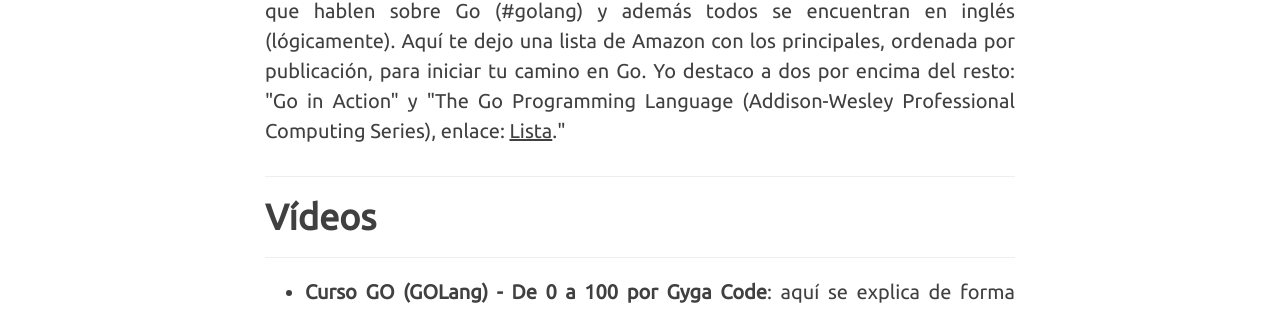
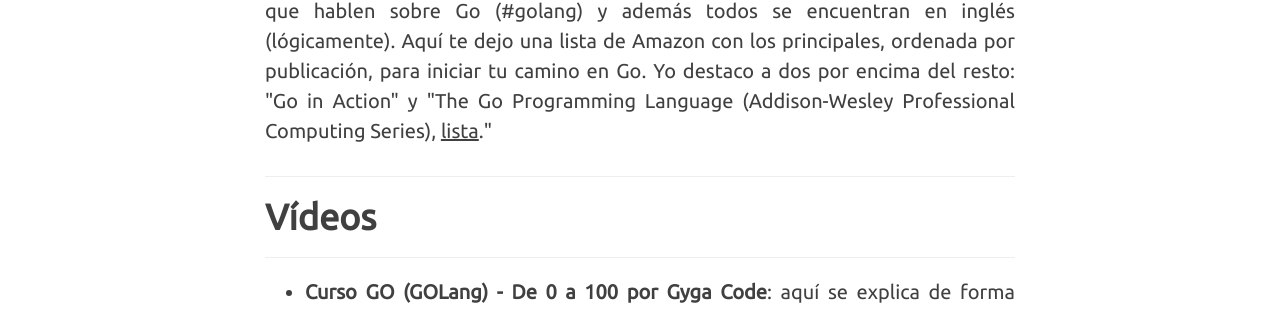
Before and after one commit to R12Leal/R12Leal.github.io, a Jekyll site: the page built from _posts/2016-08-22-recursos-aprender-golang.markdown, in a window 1280 px wide and 900 px high, scrolled down 885 px. Shown: the part 291-600 px from the top of the window. Built offline with Jekyll 4.4.1, drawn with Linux system fonts in a browser that asks for light colours; nearby versions of some CDN libraries; comment, search, counter and statistics services are not loaded; some of the changed text lies outside the part shown.

Commit message:
mod Post 22-08-2016 - golang2

```diff
--- a/_posts/2016-08-22-recursos-aprender-golang.markdown
+++ b/_posts/2016-08-22-recursos-aprender-golang.markdown
@@ -16,7 +16,7 @@ header-img: 	"img/post/post_go/golang.jpg"
 <hr />
 <h2 class="section-heading">Libros</h2>
 <hr />
-<p>Dejando de lado la documentación oficial en la actualidad no existen muchos libros que hablen sobre Go (#golang) y además todos se encuentran en inglés (lógicamente). Aquí te dejo una lista de Amazon con los principales, ordenada por publicación, para iniciar tu camino en Go. Yo destaco a dos por encima del resto: "Go in Action" y "The Go Programming Language (Addison-Wesley Professional Computing Series), enlace: <a href="https://www.amazon.es/s/ref=sr_st_date-desc-rank?keywords=golang&rh=n%3A599367031%2Ck%3Agolang&__mk_es_ES=%C3%85M%C3%85Z%C3%95%C3%91&qid=1471872933&sort=date-desc-rank" title="Libros para aprender Go" target="_blank">Lista</a>."</p>
+<p>Dejando de lado la documentación oficial en la actualidad no existen muchos libros que hablen sobre Go (#golang) y además todos se encuentran en inglés (lógicamente). Aquí te dejo una lista de Amazon con los principales, ordenada por publicación, para iniciar tu camino en Go. Yo destaco a dos por encima del resto: "Go in Action" y "The Go Programming Language (Addison-Wesley Professional Computing Series), <a href="https://www.amazon.es/s/ref=sr_st_date-desc-rank?keywords=golang&rh=n%3A599367031%2Ck%3Agolang&__mk_es_ES=%C3%85M%C3%85Z%C3%95%C3%91&qid=1471872933&sort=date-desc-rank" title="Libros para aprender Go" target="_blank">lista</a>."</p>
 <hr />
 <h2 class="section-heading">Vídeos</h2>
 <hr />
```
